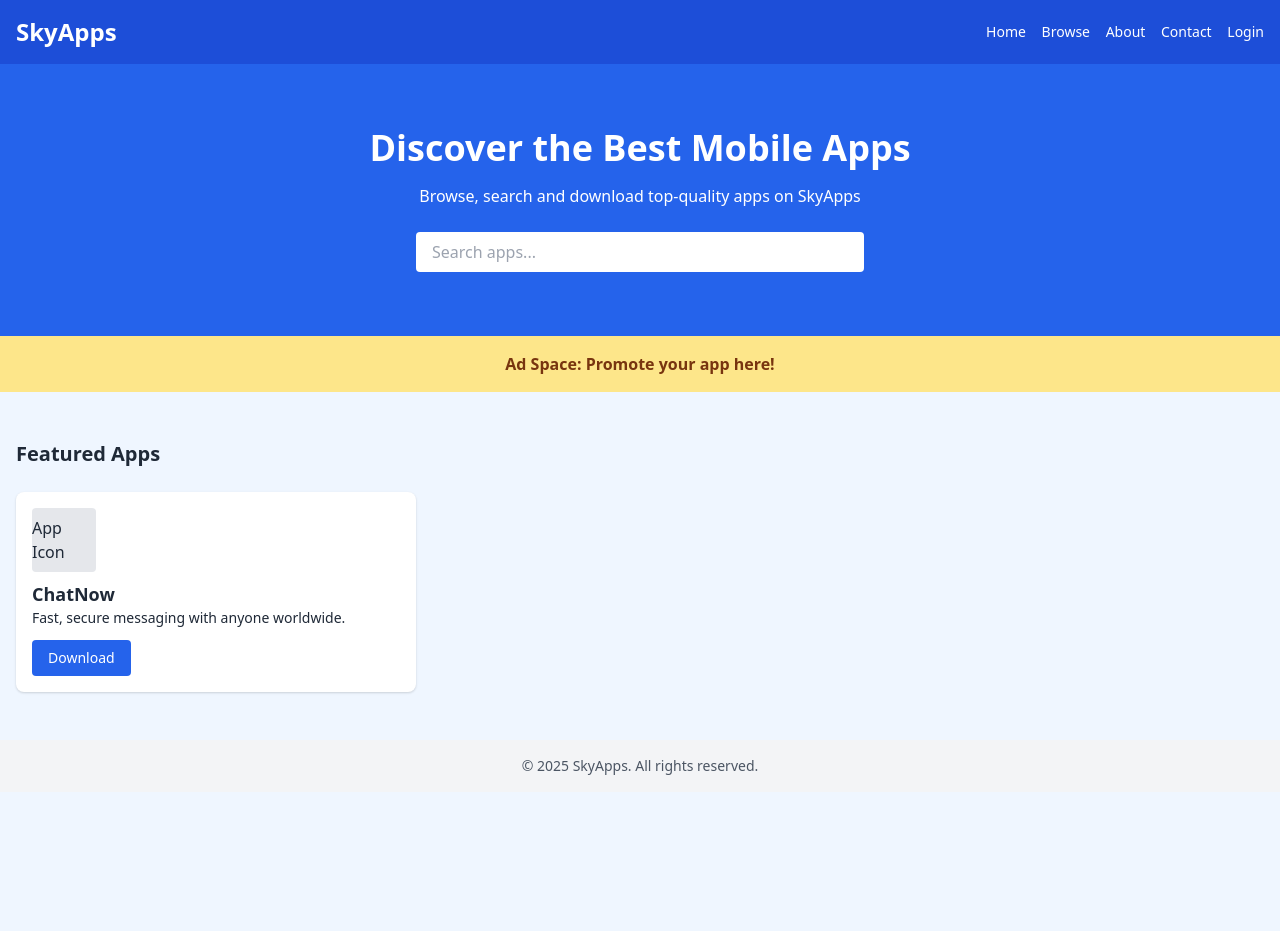
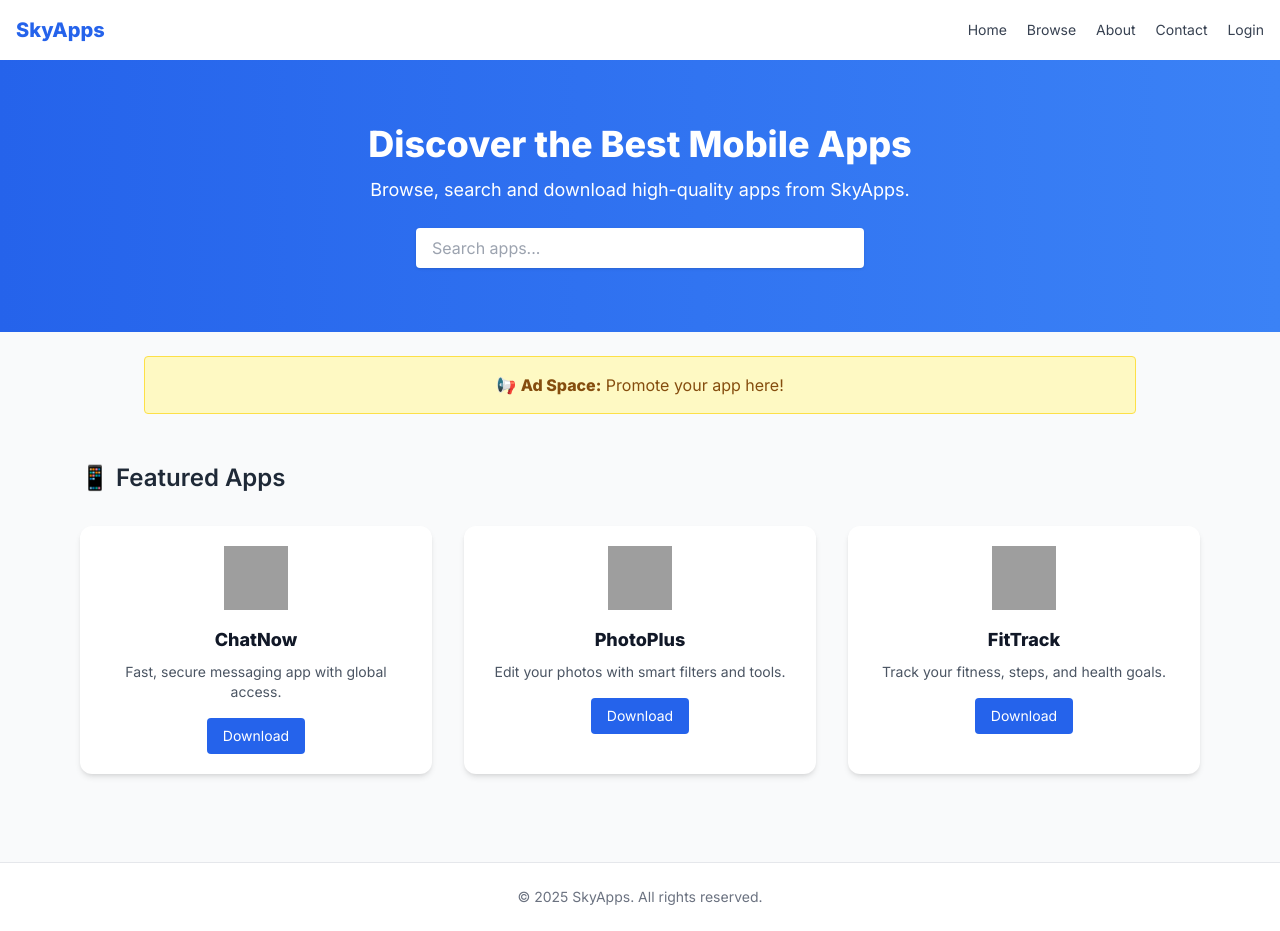
Before and after one commit to Nabe1212/skyapps, a plain HTML site: page index.html in a window 1280 px wide. Before the commit the page ends 800 px from the top, so only its background shows below. Drawn offline with nearby package versions, Linux system fonts and the light colour scheme; grey boxes are pictures that could not be loaded.

Commit message:
index.html

```diff
--- a/index.html
+++ b/index.html
@@ -1,49 +1,83 @@
-<!DOCTYPE html><html lang="en">
+<!DOCTYPE html>
+<html lang="en">
 <head>
   <meta charset="UTF-8" />
   <meta name="viewport" content="width=device-width, initial-scale=1.0" />
-  <title>SkyApps - Discover Mobile Apps</title>
-  <link href="https://cdn.jsdelivr.net/npm/tailwindcss@2.2.19/dist/tailwind.min.css" rel="stylesheet">
+  <title>SkyApps - Home</title>
+  <script src="https://cdn.tailwindcss.com"></script>
+  <link href="https://fonts.googleapis.com/css2?family=Inter:wght@400;600;800&display=swap" rel="stylesheet">
+  <style>
+    body {
+      font-family: 'Inter', sans-serif;
+    }
+  </style>
 </head>
-<body class="bg-blue-50 text-gray-800">
-  <!-- Header -->
-  <header class="bg-blue-700 text-white shadow">
-    <div class="container mx-auto px-4 py-4 flex justify-between items-center">
-      <h1 class="text-2xl font-bold">SkyApps</h1>
-      <nav class="space-x-3 text-sm">
-        <a href="index.html" class="hover:underline">Home</a>
-        <a href="browse.html" class="hover:underline">Browse</a>
-        <a href="about.html" class="hover:underline">About</a>
-        <a href="contact.html" class="hover:underline">Contact</a>
-        <a href="login.html" class="hover:underline">Login</a>
-      </nav>
-    </div>
-  </header>  <!-- Hero Section -->  <section class="bg-blue-600 text-white py-16">
-    <div class="container mx-auto px-4 text-center">
-      <h2 class="text-3xl md:text-4xl font-bold mb-4">Discover the Best Mobile Apps</h2>
-      <p class="mb-6 text-sm md:text-base">Browse, search and download top-quality apps on SkyApps</p>
-      <input type="text" placeholder="Search apps..." class="px-4 py-2 rounded text-gray-800 w-full max-w-md" />
-    </div>
-  </section>  <!-- Ad Section -->  <section class="bg-yellow-200 py-4">
-    <div class="container mx-auto px-4 text-center text-yellow-900 font-semibold">
-      <span class="font-bold">Ad Space:</span> Promote your app here!
-    </div>
-  </section>  <!-- Featured Apps -->  <section class="py-12">
-    <div class="container mx-auto px-4">
-      <h3 class="text-xl font-bold mb-6">Featured Apps</h3>
-      <div class="grid gap-6 sm:grid-cols-2 lg:grid-cols-3">
-        <!-- Example App Card -->
-        <div class="bg-white p-4 rounded-lg shadow">
-          <div class="mb-2 h-16 w-16 bg-gray-200 flex items-center justify-center rounded">App Icon</div>
-          <h4 class="text-lg font-semibold">ChatNow</h4>
-          <p class="text-sm">Fast, secure messaging with anyone worldwide.</p>
-          <button class="mt-3 px-4 py-2 bg-blue-600 text-white rounded text-sm">Download</button>
-        </div>
-        <!-- Add more apps as needed -->
+<body class="bg-gray-50 text-gray-900">
+
+  <!-- Navbar -->
+  <nav class="bg-white shadow-md">
+    <div class="max-w-7xl mx-auto px-4 py-4 flex justify-between items-center">
+      <h1 class="text-xl font-bold text-blue-600">SkyApps</h1>
+      <div class="space-x-4 text-sm font-medium">
+        <a href="index.html" class="text-gray-700 hover:text-blue-600">Home</a>
+        <a href="browse.html" class="text-gray-700 hover:text-blue-600">Browse</a>
+        <a href="about.html" class="text-gray-700 hover:text-blue-600">About</a>
+        <a href="contact.html" class="text-gray-700 hover:text-blue-600">Contact</a>
+        <a href="login.html" class="text-gray-700 hover:text-blue-600">Login</a>
       </div>
     </div>
-  </section>  <!-- Footer -->  <footer class="bg-gray-100 text-center py-4 text-sm text-gray-600">
+  </nav>
+
+  <!-- Hero -->
+  <header class="bg-gradient-to-r from-blue-600 to-blue-500 text-white text-center py-16 px-4">
+    <h2 class="text-4xl font-extrabold mb-3">Discover the Best Mobile Apps</h2>
+    <p class="text-lg mb-6">Browse, search and download high-quality apps from SkyApps.</p>
+    <input type="text" placeholder="Search apps..." class="w-full max-w-md mx-auto px-4 py-2 rounded shadow text-gray-800 focus:outline-none" />
+  </header>
+
+  <!-- Ad Banner -->
+  <section class="max-w-5xl mx-auto px-4 mt-6">
+    <div class="bg-yellow-100 text-yellow-800 p-4 text-center rounded border border-yellow-300 font-medium">
+      📢 <strong>Ad Space:</strong> Promote your app here!
+    </div>
+  </section>
+
+  <!-- Featured Apps -->
+  <section class="max-w-6xl mx-auto px-4 py-12">
+    <h3 class="text-2xl font-semibold mb-8 text-gray-800">📱 Featured Apps</h3>
+    <div class="grid grid-cols-1 sm:grid-cols-2 md:grid-cols-3 gap-8">
+
+      <!-- App Card 1 -->
+      <div class="bg-white rounded-xl shadow-md p-5 text-center">
+        <img src="https://cdn-icons-png.flaticon.com/512/5977/5977575.png" alt="ChatNow" class="w-16 h-16 mx-auto mb-4">
+        <h4 class="font-bold text-lg">ChatNow</h4>
+        <p class="text-sm text-gray-600 mt-2">Fast, secure messaging app with global access.</p>
+        <button class="mt-4 bg-blue-600 text-white px-4 py-2 rounded hover:bg-blue-700 text-sm">Download</button>
+      </div>
+
+      <!-- App Card 2 -->
+      <div class="bg-white rounded-xl shadow-md p-5 text-center">
+        <img src="https://cdn-icons-png.flaticon.com/512/2922/2922510.png" alt="PhotoPlus" class="w-16 h-16 mx-auto mb-4">
+        <h4 class="font-bold text-lg">PhotoPlus</h4>
+        <p class="text-sm text-gray-600 mt-2">Edit your photos with smart filters and tools.</p>
+        <button class="mt-4 bg-blue-600 text-white px-4 py-2 rounded hover:bg-blue-700 text-sm">Download</button>
+      </div>
+
+      <!-- App Card 3 -->
+      <div class="bg-white rounded-xl shadow-md p-5 text-center">
+        <img src="https://cdn-icons-png.flaticon.com/512/2965/2965567.png" alt="FitTrack" class="w-16 h-16 mx-auto mb-4">
+        <h4 class="font-bold text-lg">FitTrack</h4>
+        <p class="text-sm text-gray-600 mt-2">Track your fitness, steps, and health goals.</p>
+        <button class="mt-4 bg-blue-600 text-white px-4 py-2 rounded hover:bg-blue-700 text-sm">Download</button>
+      </div>
+
+    </div>
+  </section>
+
+  <!-- Footer -->
+  <footer class="bg-white text-center text-sm text-gray-500 py-6 mt-10 border-t">
     &copy; 2025 SkyApps. All rights reserved.
   </footer>
+
 </body>
 </html>
```
